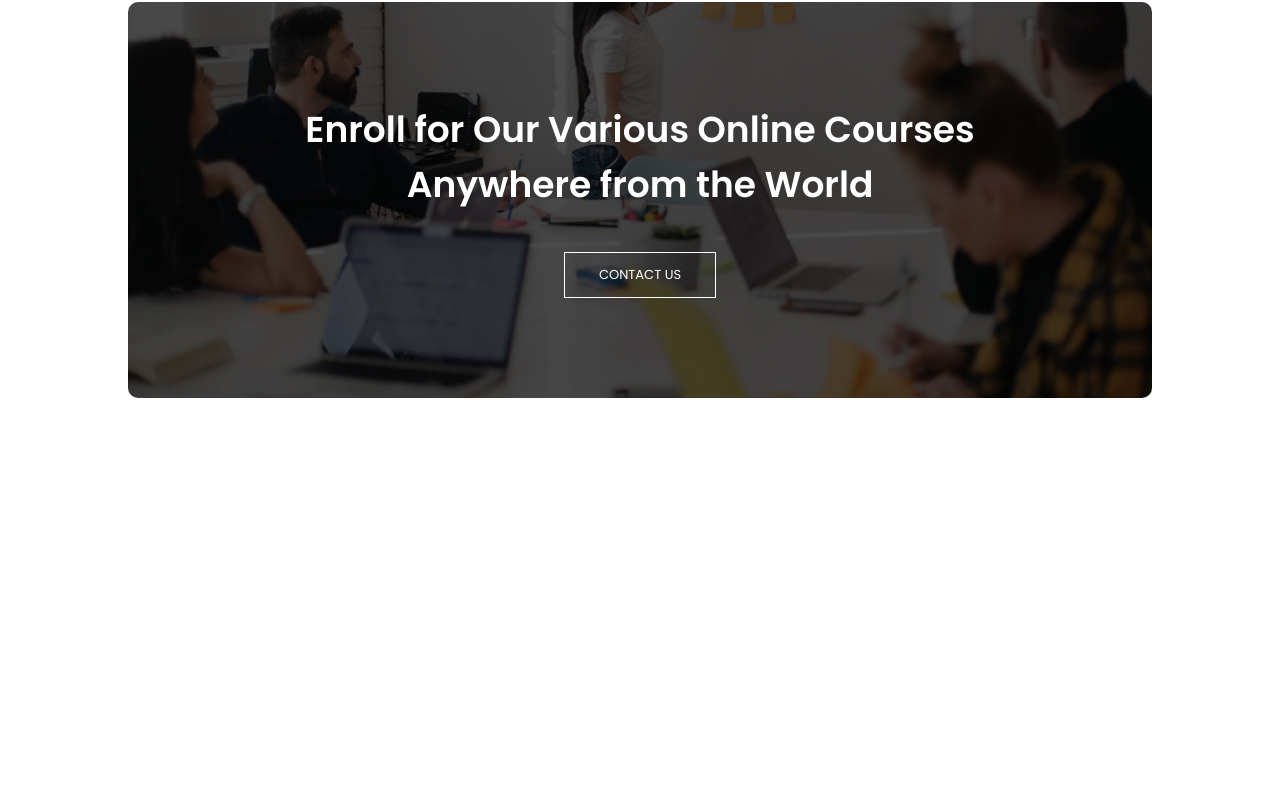
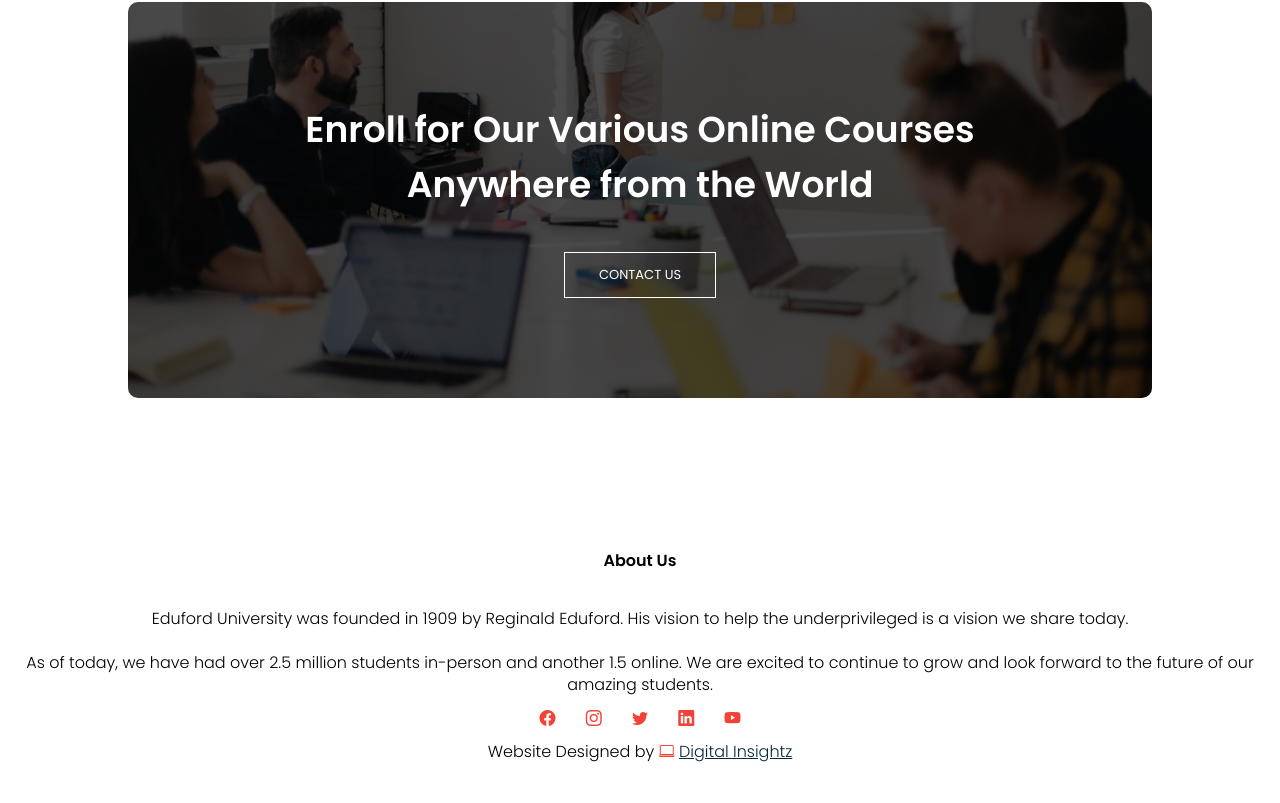
Before and after one commit to digitalinsightz/university-mock-website, a plain HTML site: page index.html in a window 1280 px wide. Shown: the part 3643-4446 px from the top of the page. Before the commit the page ends 4141 px from the top, so only its background shows below. Drawn offline with nearby package versions, Linux system fonts and the light colour scheme.

Commit message:
complete homepage with footer, last commit

```diff
--- a/index.html
+++ b/index.html
@@ -29,7 +29,7 @@
         </nav>
         <div class="text-box">
             <h1>World's Biggest University</h1>
-            <p>Welcome to the largest college ever constructed on this side of heaven. If you are looking to enroll either in-person or online, <br>have a look at what amazing courses we have to offer!</p>
+            <p>Welcome to the largest college ever constructed on this side of heaven. <br>If you are looking to enroll either in-person or online, have a look at what amazing courses we have to offer!</p>
             <a href="" class="hero-btn">Visit Us To Know More</a>
         </div>
     </header>
@@ -146,7 +146,21 @@
     <a href="" class="hero-btn">CONTACT US</a>
 </section>
 
+<!-- Footer Section -->
 
+<section class="footer">
+    <h4>About Us</h4>
+    <p>Eduford University was founded in 1909 by Reginald Eduford. His vision to help the underprivileged is a vision we share today. <br><br>As of today, we have had over 2.5 million students in-person and another 1.5 online. We are excited to continue to grow and look forward to the future of our amazing students.</p>
+    <div class="icons">
+        <i class="bi bi-facebook"></i>
+        <i class="bi bi-instagram"></i>
+        <i class="bi bi-twitter"></i>
+        <i class="bi bi-linkedin"></i>
+        <i class="bi bi-youtube"></i>
+    </div>
+    <p>Website Designed by <i class="bi bi-laptop"> </i><a href="https://www.digitalinsightz.com">Digital Insightz</a></p>
+
+</section>
 
 
 <!-- Javascript for Toggle Menu -->
--- a/resources/css/style.css
+++ b/resources/css/style.css
@@ -342,3 +342,32 @@ h3 {
         font-size: 2rem;
     }
 }
+
+/* Footer Section */
+
+.footer {
+    width: 100%;
+    text-align: center;
+    padding: 30px 0;
+}
+
+.footer h4 {
+    margin-bottom: 25px;
+    margin-top: 20px;
+    font-weight: 600;
+}
+
+.icons .bi {
+    color:#f44336;
+    margin: 0 13px;
+    cursor: pointer;
+    padding: 18px 0;
+}
+
+.footer a {
+    color: #06283D;
+}
+
+.bi-laptop {
+    color:#f44336;
+}
```
